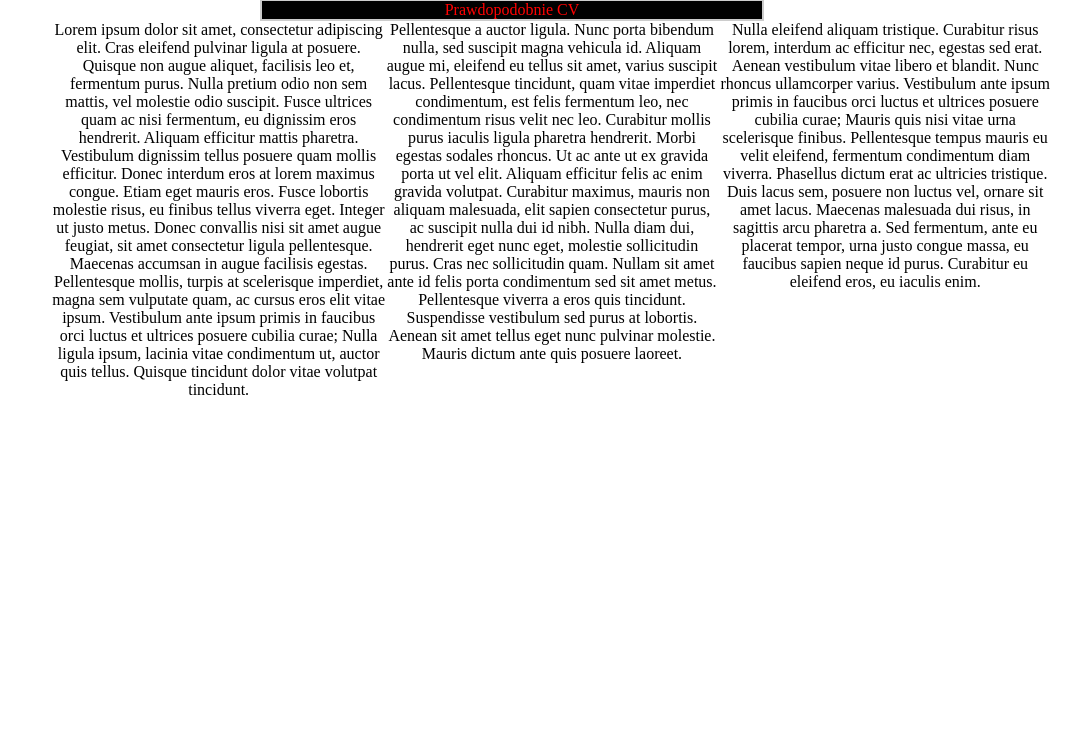
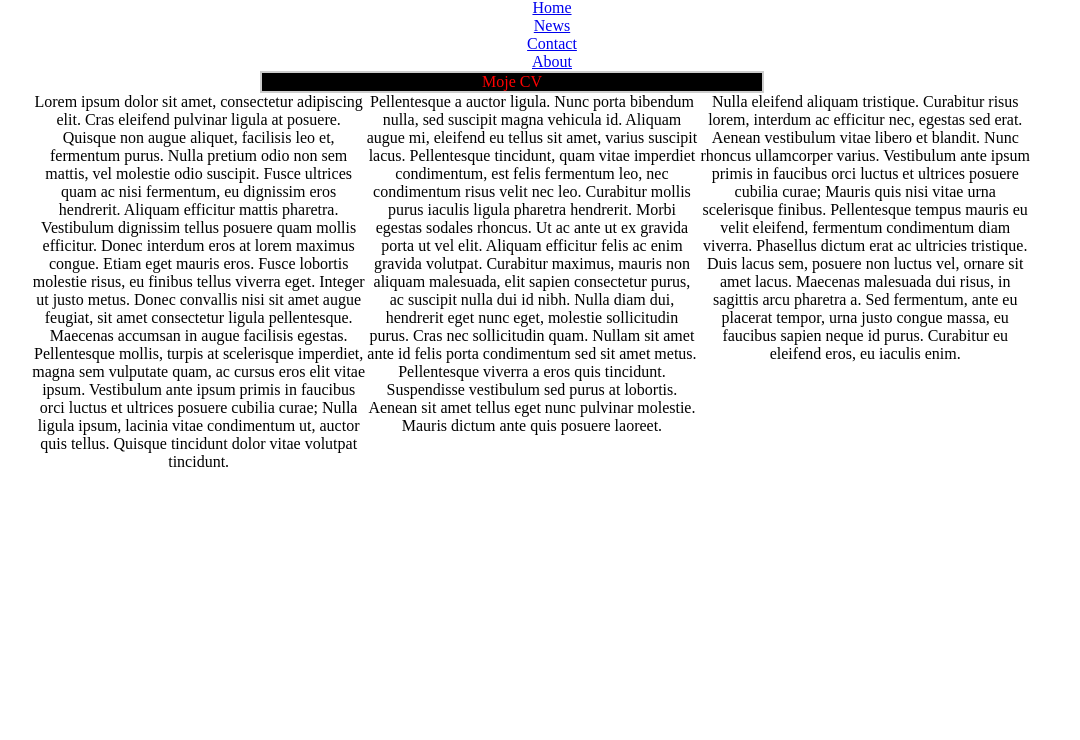
Before and after one commit to Biedrzyk/Drugi-test, a website: page index.html in a window 1280 px wide. Shown: the part 60-800 px from the top of the page, without its empty margins (128-1208 px from the left). Drawn offline with Linux system fonts and the light colour scheme.

Commit message:
Added navbar

```diff
--- a/index.html
+++ b/index.html
@@ -11,14 +11,20 @@
 
 <body>
   <h1>Cirruculum vitae</h1>
-  <p class="mortal">Prawdopodobnie CV</p>
   <nav>
+    <ul>
+      <li><a href="#home">Home</a></li>
+      <li><a href="#news">News</a></li>
+      <li><a href="#contact">Contact</a></li>
+      <li><a href="#about">About</a></li>
+    </ul>
+  </nav>
+  <p class="mortal">Moje CV</p>
     <ul class="guns">
         <li class="column">Lorem ipsum dolor sit amet, consectetur adipiscing elit. Cras eleifend pulvinar ligula at posuere. Quisque non augue aliquet, facilisis leo et, fermentum purus. Nulla pretium odio non sem mattis, vel molestie odio suscipit. Fusce ultrices quam ac nisi fermentum, eu dignissim eros hendrerit. Aliquam efficitur mattis pharetra. Vestibulum dignissim tellus posuere quam mollis efficitur. Donec interdum eros at lorem maximus congue. Etiam eget mauris eros. Fusce lobortis molestie risus, eu finibus tellus viverra eget. Integer ut justo metus. Donec convallis nisi sit amet augue feugiat, sit amet consectetur ligula pellentesque. Maecenas accumsan in augue facilisis egestas. Pellentesque mollis, turpis at scelerisque imperdiet, magna sem vulputate quam, ac cursus eros elit vitae ipsum. Vestibulum ante ipsum primis in faucibus orci luctus et ultrices posuere cubilia curae; Nulla ligula ipsum, lacinia vitae condimentum ut, auctor quis tellus. Quisque tincidunt dolor vitae volutpat tincidunt.</li>
         <li class="column">Pellentesque a auctor ligula. Nunc porta bibendum nulla, sed suscipit magna vehicula id. Aliquam augue mi, eleifend eu tellus sit amet, varius suscipit lacus. Pellentesque tincidunt, quam vitae imperdiet condimentum, est felis fermentum leo, nec condimentum risus velit nec leo. Curabitur mollis purus iaculis ligula pharetra hendrerit. Morbi egestas sodales rhoncus. Ut ac ante ut ex gravida porta ut vel elit. Aliquam efficitur felis ac enim gravida volutpat. Curabitur maximus, mauris non aliquam malesuada, elit sapien consectetur purus, ac suscipit nulla dui id nibh. Nulla diam dui, hendrerit eget nunc eget, molestie sollicitudin purus. Cras nec sollicitudin quam. Nullam sit amet ante id felis porta condimentum sed sit amet metus. Pellentesque viverra a eros quis tincidunt. Suspendisse vestibulum sed purus at lobortis. Aenean sit amet tellus eget nunc pulvinar molestie. Mauris dictum ante quis posuere laoreet.</li>
         <li class="column">Nulla eleifend aliquam tristique. Curabitur risus lorem, interdum ac efficitur nec, egestas sed erat. Aenean vestibulum vitae libero et blandit. Nunc rhoncus ullamcorper varius. Vestibulum ante ipsum primis in faucibus orci luctus et ultrices posuere cubilia curae; Mauris quis nisi vitae urna scelerisque finibus. Pellentesque tempus mauris eu velit eleifend, fermentum condimentum diam viverra. Phasellus dictum erat ac ultricies tristique. Duis lacus sem, posuere non luctus vel, ornare sit amet lacus. Maecenas malesuada dui risus, in sagittis arcu pharetra a. Sed fermentum, ante eu placerat tempor, urna justo congue massa, eu faucibus sapien neque id purus. Curabitur eu eleifend eros, eu iaculis enim.</li>
     </ul>
-  </nav>
 </body>
 
 </html>
```
